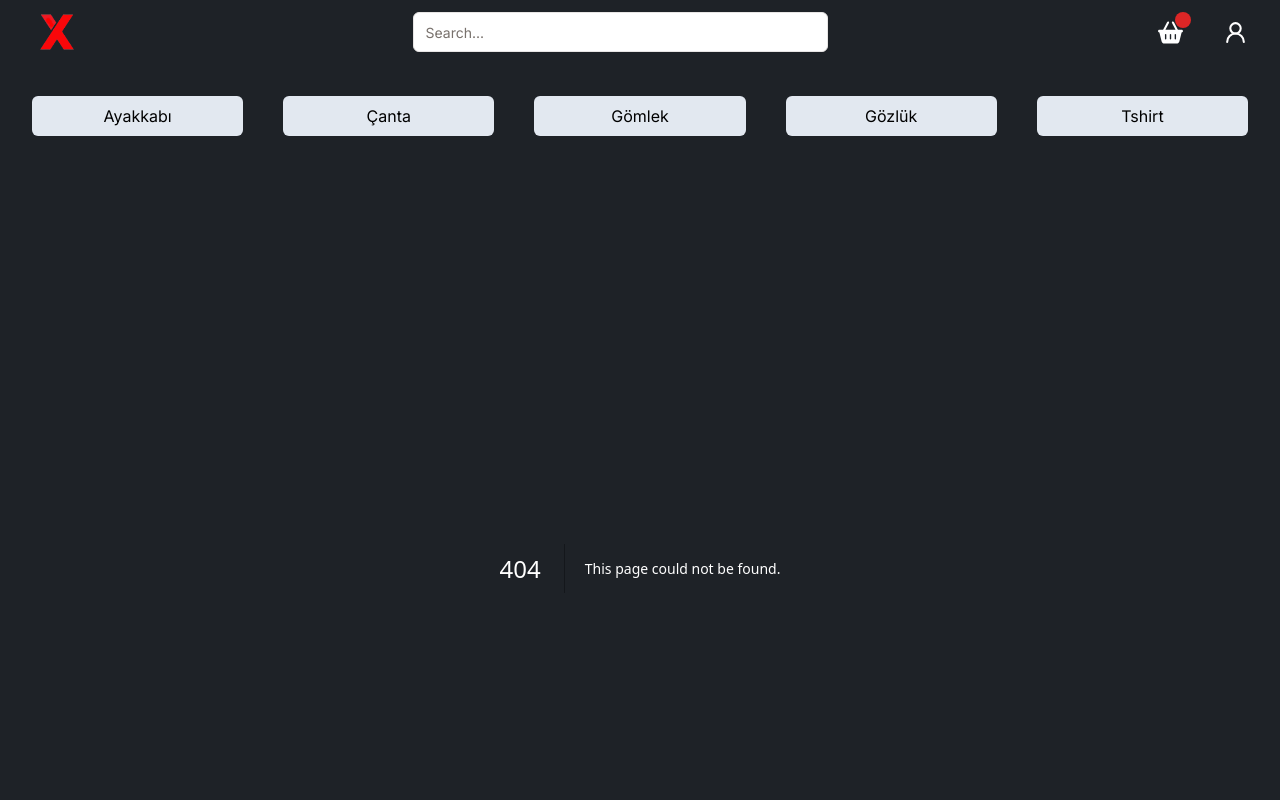
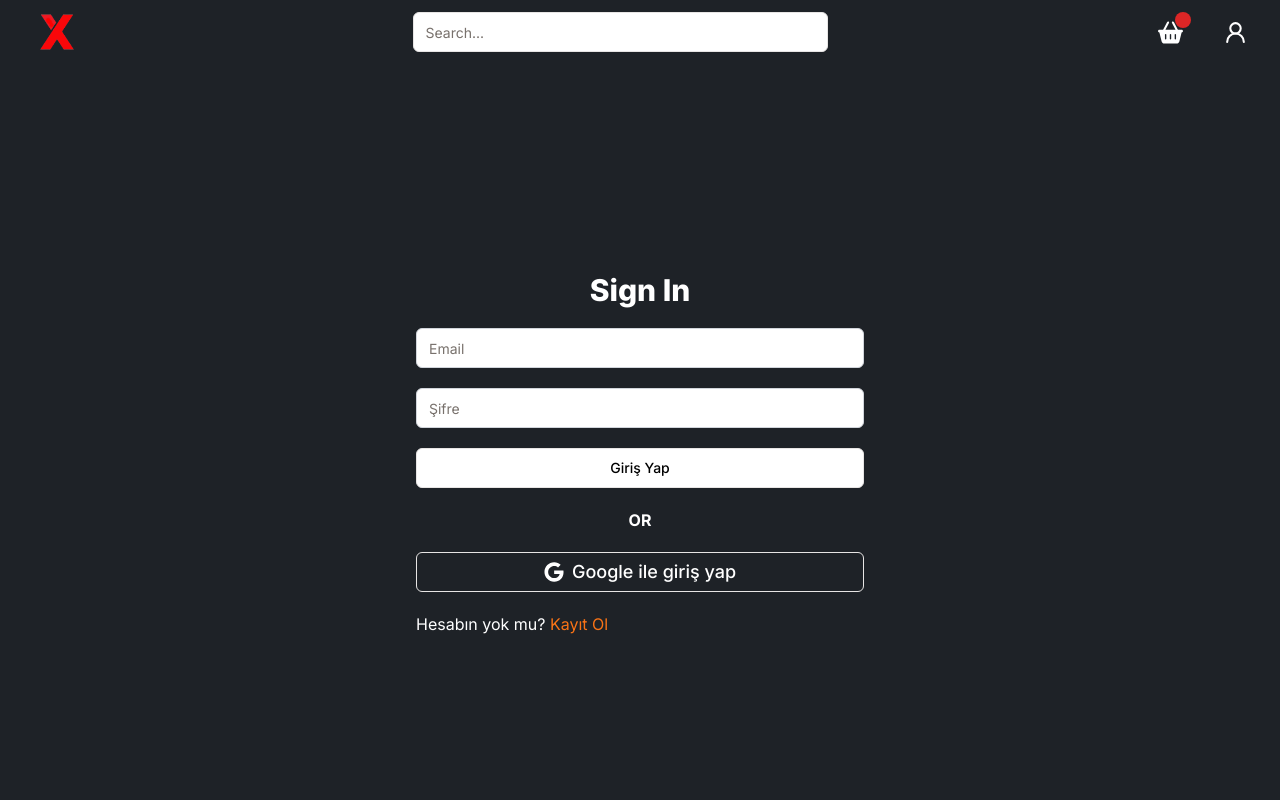
Before and after one commit to canbedir/e-commerce, a Next.js app: page /sign-in in a window 1280 px wide. Before the commit this address had no page. Shown: the top 800 px of the page. Built offline with nearby package versions, Linux system fonts and the light colour scheme.

Commit message:
feat: Create signup and signin pages

```diff
--- a/package.json
+++ b/package.json
@@ -21,6 +21,7 @@
     "next": "14.2.5",
     "react": "^18",
     "react-dom": "^18",
+    "react-hook-form": "^7.52.2",
     "react-icons": "^5.2.1",
     "tailwind-merge": "^2.4.0",
     "tailwindcss-animate": "^1.0.7"
--- /dev/null
+++ b/src/app/(auth)/layout.tsx
@@ -0,0 +1,11 @@
+import React from 'react'
+
+const AuthLayout = ({children}: {children:React.ReactNode}) => {
+  return (
+    <div className='min-h-fit h-full w-full mt-auto p-20 flex items-center justify-center text-black'>
+        {children}
+    </div>
+  )
+}
+
+export default AuthLayout
--- /dev/null
+++ b/src/app/(auth)/sign-in/page.tsx
@@ -0,0 +1,57 @@
+"use client";
+import { Button } from "@/components/ui/button";
+import { Input } from "@/components/ui/input";
+import Link from "next/link";
+import React from "react";
+import { SubmitHandler, useForm } from "react-hook-form";
+import { FaGoogle } from "react-icons/fa6";
+
+interface SignInFormValues {
+  email: string;
+  password: string;
+}
+
+const SignInPage = () => {
+  const {
+    register,
+    handleSubmit,
+    formState: { errors },
+  } = useForm<SignInFormValues>();
+
+  const onSubmit: SubmitHandler<SignInFormValues> = (data) => {
+    console.log(data);
+  };
+
+  return (
+    <div className="p-32 w-2/3 flex flex-col gap-5">
+      <div>
+        <h1 className="text-white text-center font-extrabold text-3xl mb-5">Sign In</h1>
+        <Input
+
+          placeholder="Email"
+          type="email"
+          {...register("email", { required: "Email zorunlu" })}
+          className={`border ${errors.email ? "border-red-500" : "border-gray-300"}`}
+        />
+        {errors.email && <p className="text-red-500">{errors.email.message}</p>}
+      </div>
+      <div>
+        <Input
+          placeholder="Şifre"
+          type="password"
+          {...register("password", { required: "Şifre zorunlu" })}
+          className={`border ${errors.password ? "border-red-500" : "border-gray-300"}`}
+        />
+        {errors.password && <p className="text-red-500">{errors.password.message}</p>}
+      </div>
+      <Button variant={"outline"} onClick={handleSubmit(onSubmit)}>Giriş Yap</Button>
+      <span className="text-white text-center font-bold">OR</span>
+      <Button className="flex gap-2 bg-[#1E2227] text-white border hover:bg-white hover:text-black">
+        <FaGoogle size={20}/> <span className="text-lg">Google ile giriş yap</span>
+      </Button>
+      <div className="text-white">Hesabın yok mu? <Link className="text-orange-500" href={"/sign-up"}>Kayıt Ol</Link> </div>
+    </div>
+  );
+};
+
+export default SignInPage;
--- /dev/null
+++ b/src/app/(auth)/sign-up/page.tsx
@@ -0,0 +1,57 @@
+"use client";
+import { Button } from "@/components/ui/button";
+import { Input } from "@/components/ui/input";
+import Link from "next/link";
+import React from "react";
+import { SubmitHandler, useForm } from "react-hook-form";
+import { FaGoogle } from "react-icons/fa6";
+
+interface SignUpFormValues {
+  email: string;
+  password: string;
+}
+
+const SignUpPage = () => {
+  const {
+    register,
+    handleSubmit,
+    formState: { errors },
+  } = useForm<SignUpFormValues>();
+
+  const onSubmit: SubmitHandler<SignUpFormValues> = (data) => {
+    console.log(data);
+  };
+
+  return (
+    <div className="p-32 w-2/3 flex flex-col gap-5">
+      <div>
+        <h1 className="text-white text-center font-extrabold text-3xl mb-5">Sign Up</h1>
+        <Input
+
+          placeholder="Email"
+          type="email"
+          {...register("email", { required: "Email zorunlu" })}
+          className={`border ${errors.email ? "border-red-500" : "border-gray-300"}`}
+        />
+        {errors.email && <p className="text-red-500">{errors.email.message}</p>}
+      </div>
+      <div>
+        <Input
+          placeholder="Şifre"
+          type="password"
+          {...register("password", { required: "Şifre zorunlu" })}
+          className={`border ${errors.password ? "border-red-500" : "border-gray-300"}`}
+        />
+        {errors.password && <p className="text-red-500">{errors.password.message}</p>}
+      </div>
+      <Button variant={"outline"} onClick={handleSubmit(onSubmit)}>Kayıt Ol</Button>
+      <span className="text-white text-center font-bold">OR</span>
+      <Button className="flex gap-2 bg-[#1E2227] text-white border hover:bg-white hover:text-black">
+        <FaGoogle size={20}/> <span className="text-lg">Google ile kayıt ol</span>
+      </Button>
+      <div className="text-white">Hesabın var ise <Link className="text-orange-500" href={"/sign-in"}>Giriş Yap</Link> </div>
+    </div>
+  );
+};
+
+export default SignUpPage;
--- a/src/app/layout.tsx
+++ b/src/app/layout.tsx
@@ -28,7 +28,6 @@ export default function RootLayout({
         <CartProvider>
           <div className="flex flex-col min-h-screen">
             <Navbar />
-            <Category />
             <main className="flex-grow">{children}</main>
             <Toaster />
             <Footer />
--- a/src/app/page.tsx
+++ b/src/app/page.tsx
@@ -5,8 +5,9 @@ import Products from "@/components/Home/Products";
 export default function Home() {
   return (
     <div>
-      <Banner/>
-      <Products/>
+      <Category />
+      <Banner />
+      <Products />
     </div>
   );
 }
```
Also changed, not shown: 1 other file (tests, documents, lock files or other folders).
